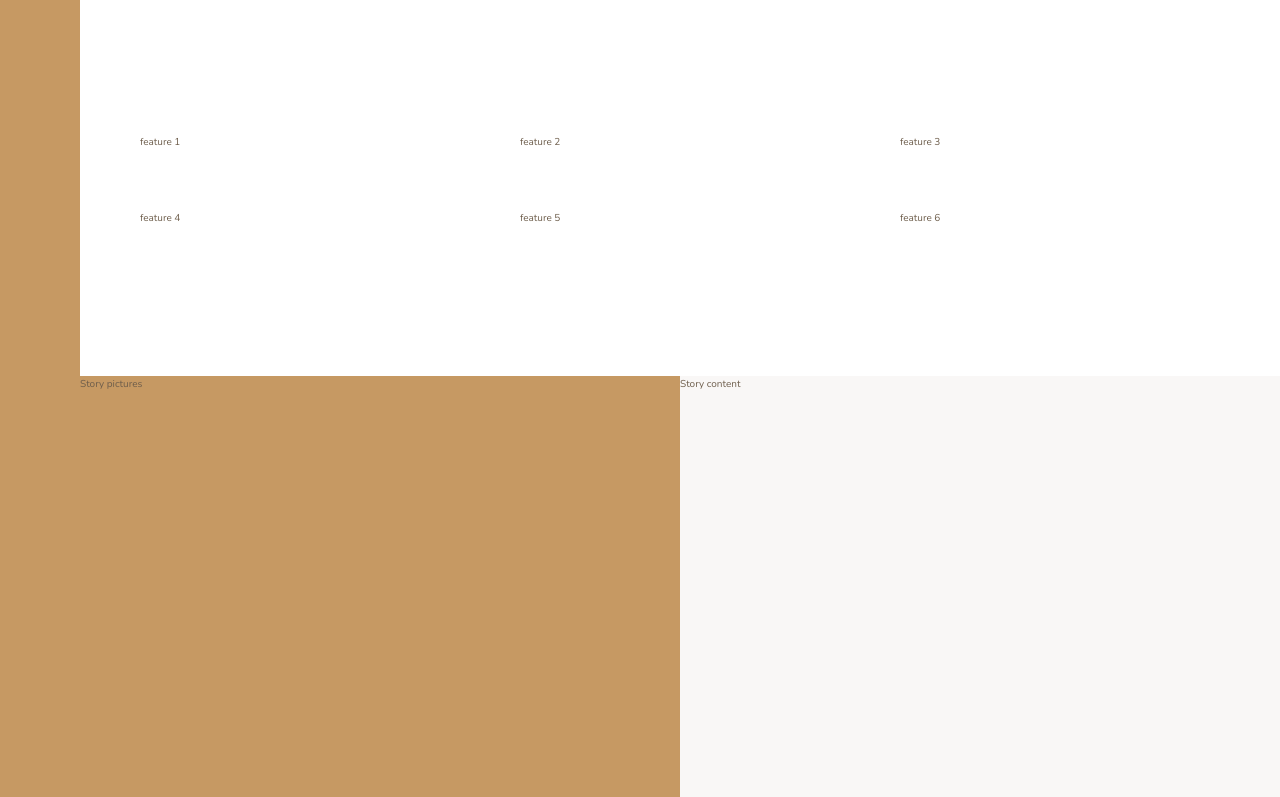
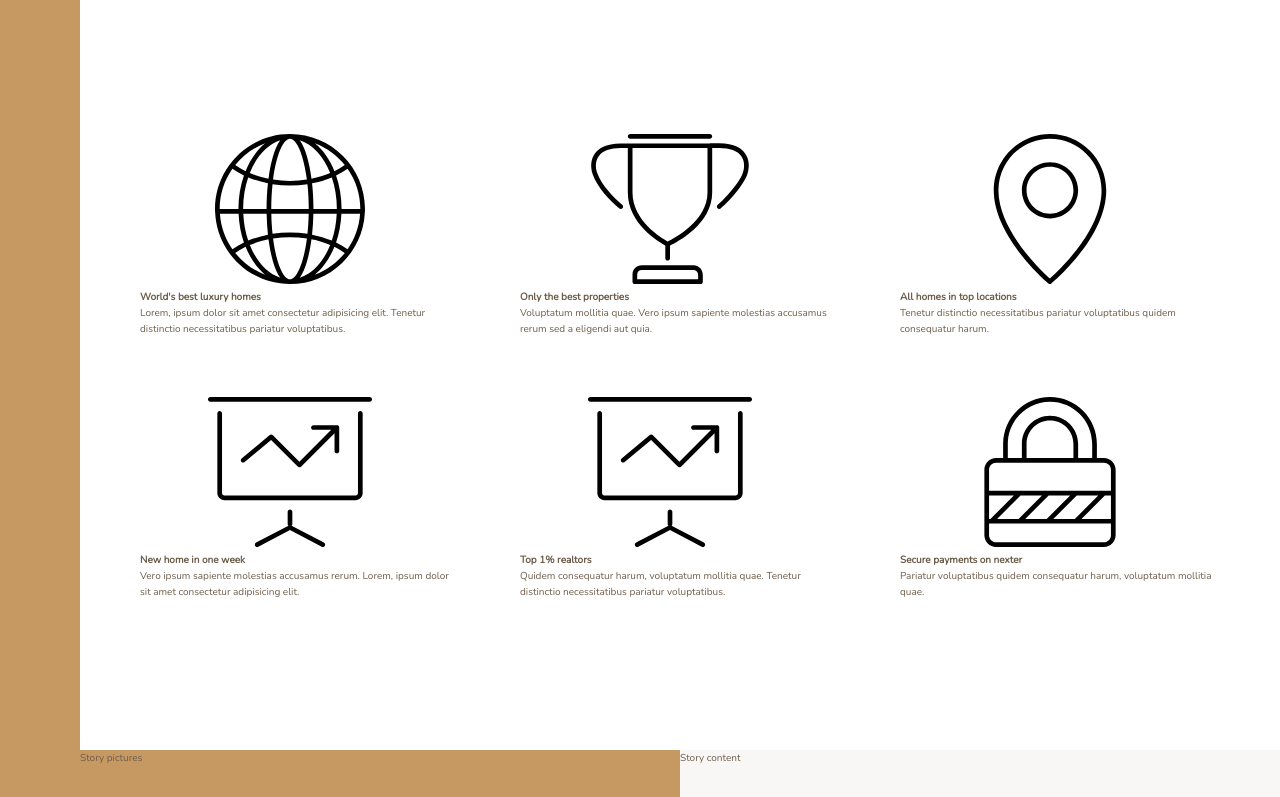
Before and after one commit to arhamilton92/nexter, a website: page index.html in a window 1280 px wide. Shown: the part 656-1453 px from the top of the page. Drawn offline with nearby package versions, Linux system fonts and the light colour scheme.

Commit message:
full html markup for features

```diff
--- a/index.html
+++ b/index.html
@@ -25,12 +25,48 @@
         </div>
 
         <section class="features">
-            <div class="feature">feature 1</div>
-            <div class="feature">feature 2</div>
-            <div class="feature">feature 3</div>
-            <div class="feature">feature 4</div>
-            <div class="feature">feature 5</div>
-            <div class="feature">feature 6</div>
+            <div class="feature">
+                <svg class="feature__icon">
+                    <use xlink:href="img/sprite.svg#icon-global"></use>
+                </svg>
+                <h4 class="heading-4">World's best luxury homes</h4>
+                <p class="feature__text">Lorem, ipsum dolor sit amet consectetur adipisicing elit. Tenetur distinctio necessitatibus pariatur voluptatibus.</p>
+            </div>
+            <div class="feature">
+                <svg class="feature__icon">
+                    <use xlink:href="img/sprite.svg#icon-trophy"></use>
+                </svg>
+                <h4 class="heading-4">Only the best properties</h4>
+                <p class="feature__text">Voluptatum mollitia quae. Vero ipsum sapiente molestias accusamus rerum sed a eligendi aut quia.</p>
+            </div>
+            <div class="feature">
+                <svg class="feature__icon">
+                    <use xlink:href="img/sprite.svg#icon-map-pin"></use>
+                </svg>
+                <h4 class="heading-4">All homes in top locations</h4>
+                <p class="feature__text">Tenetur distinctio necessitatibus pariatur voluptatibus quidem consequatur harum.</p>
+            </div>
+            <div class="feature">
+                <svg class="feature__icon">
+                    <use xlink:href="img/sprite.svg#icon-presentation"></use>
+                </svg>
+                <h4 class="heading-4">New home in one week</h4>
+                <p class="feature__text">Vero ipsum sapiente molestias accusamus rerum. Lorem, ipsum dolor sit amet consectetur adipisicing elit.</p>
+            </div>
+            <div class="feature">
+                <svg class="feature__icon">
+                    <use xlink:href="img/sprite.svg#icon-presentation"></use>
+                </svg>
+                <h4 class="heading-4">Top 1% realtors</h4>
+                <p class="feature__text">Quidem consequatur harum, voluptatum mollitia quae. Tenetur distinctio necessitatibus pariatur voluptatibus.</p>
+            </div>
+            <div class="feature">
+                <svg class="feature__icon">
+                    <use xlink:href="img/sprite.svg#icon-lock"></use>
+                </svg>
+                <h4 class="heading-4">Secure payments on nexter</h4>
+                <p class="feature__text">Pariatur voluptatibus quidem consequatur harum, voluptatum mollitia quae.</p>
+            </div>
         </section>
 
         <div class="story__pictures">
```
